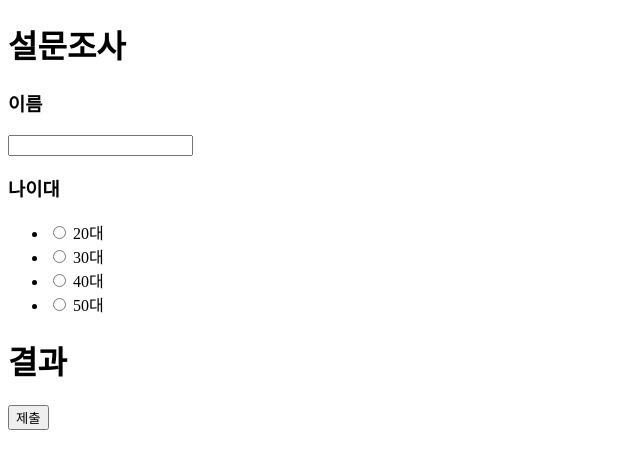
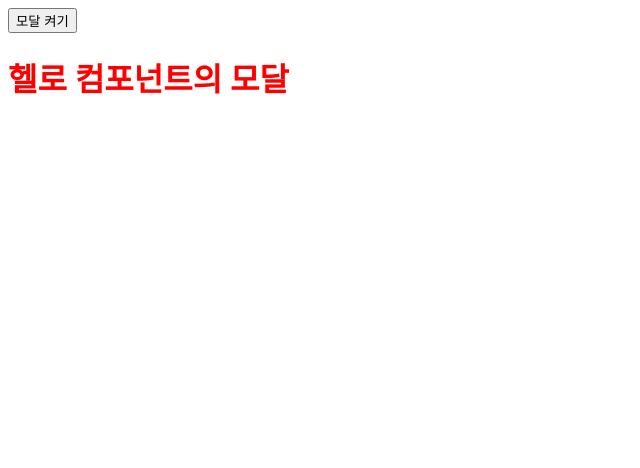
Before and after one commit to chogyejin/programmers-school, a Vue app in the folder TIL/220512/: page / in a window 1280 px wide. Shown: the top 468 px of the page, without its empty margins (0-640 px from the left). Built offline with nearby package versions, Linux system fonts and the light colour scheme.

Commit message:
feat: teleport 이용한 모달 예제, 컴포넌트명 관련 eslint 수정

```diff
--- a/TIL/220512/src/App.vue
+++ b/TIL/220512/src/App.vue
@@ -1,62 +1,24 @@
 <template>
-  <div>
-    <h1>설문조사</h1>
-    <!-- <TextField v-model="fields[0].value" :title="fields[0].title" />
-    <SimpleRadio
-      v-model="fields[1].value"
-      :title="fields[1].title"
-      :items="fields[1].items"
-    /> -->
-    <component
-      :is="field.component"
-      v-for="field in fields"
-      :key="'component-' + field.title"
-      v-model="field.value"
-      :title="field.title"
-      :items="field.items"
-    />
-    <h1>결과</h1>
-    <div v-for="field in fields" :key="'result-' + field.title">
-      {{ field.value }}
-    </div>
-
-    <button @click="submit">제출</button>
+  <div style="transform: scale(1)">
+    <Modal width="300px">
+      <template #activator>
+        <button>모달 켜기</button>
+      </template>
+      <h3>App.vue</h3>
+    </Modal>
+    <Hello />
   </div>
 </template>
 
 <script>
-// import TextField from "~/components/fields/TextField.vue";
-// import SimpleRadio from "~/components/fields/SimpleRadio.vue";
-import * as FieldComponents from "./components/fields/index";
+// import Modal from "./components/Modal.vue"; // 지역으로 등록할 때
+import Hello from "~/components/Hello";
 
 export default {
-  components: { ...FieldComponents },
+  components: { Hello },
   data() {
-    return {
-      fields: [
-        {
-          component: "TextField",
-          title: "이름",
-          value: "",
-        },
-        {
-          component: "SimpleRadio",
-          title: "나이대",
-          value: "",
-          items: ["20대", "30대", "40대", "50대"],
-        },
-      ],
-    };
+    return {};
   },
-  methods: {
-    submit() {
-      console.log(this.fields); // proxy 객체
-      const result = this.fields.map(({ title, value }) => ({
-        title,
-        value,
-      }));
-      console.log(result);
-    },
-  },
+  methods: {},
 };
 </script>
--- a/TIL/220512/src/components/Hello.vue
+++ b/TIL/220512/src/components/Hello.vue
@@ -1,5 +1,10 @@
 <template>
-  <h1>zzzzzzz</h1>
+  <Modal>
+    <template #activator>
+      <h1>헬로 컴포넌트의 모달</h1>
+    </template>
+    <h3>모달 창</h3>
+  </Modal>
 </template>
 
 <style scoped lang="scss">
--- /dev/null
+++ b/TIL/220512/src/components/Modal.vue
@@ -0,0 +1,64 @@
+<template>
+  <div>
+    <div @click="onModal">
+      <slot name="activator"></slot>
+    </div>
+    <teleport to="body">
+      <template v-if="isShow">
+        <div class="modal" @click="offModal">
+          <div
+            class="modal__inner"
+            :style="{ width: `${parseInt(width, 10)}px` }"
+            @click.stop
+          >
+            <slot></slot>
+          </div>
+        </div>
+      </template>
+    </teleport>
+  </div>
+</template>
+
+<script>
+export default {
+  props: {
+    width: {
+      type: [String, Number],
+      default: 400,
+    },
+  },
+  data() {
+    return {
+      isShow: false,
+    };
+  },
+  methods: {
+    onModal() {
+      this.isShow = true;
+    },
+    offModal() {
+      this.isShow = false;
+    },
+  },
+};
+</script>
+
+<style scoped lang="scss">
+.modal {
+  background-color: rgba(black, 0.5);
+  position: fixed;
+  top: 0;
+  bottom: 0;
+  left: 0;
+  right: 0;
+  z-index: 9;
+  display: flex;
+  justify-content: center;
+  align-items: center;
+  &__inner {
+    background-color: white;
+    box-sizing: border-box;
+    padding: 20px;
+  }
+}
+</style>
--- a/TIL/220512/src/main.js
+++ b/TIL/220512/src/main.js
@@ -1,9 +1,7 @@
 import { createApp } from "vue";
 import App from "./App.vue";
-import fetchPlugin from "./plugins/fetch";
+import Modal from "~/components/Modal";
 
 const app = createApp(App);
-app.use(fetchPlugin, {
-  pluginName: "$myFetch",
-}); // 플러그인 전역 등록
+app.component("Modal", Modal);
 app.mount("#app");
```
Also changed, not shown: TIL/220512/.eslintrc.json.
